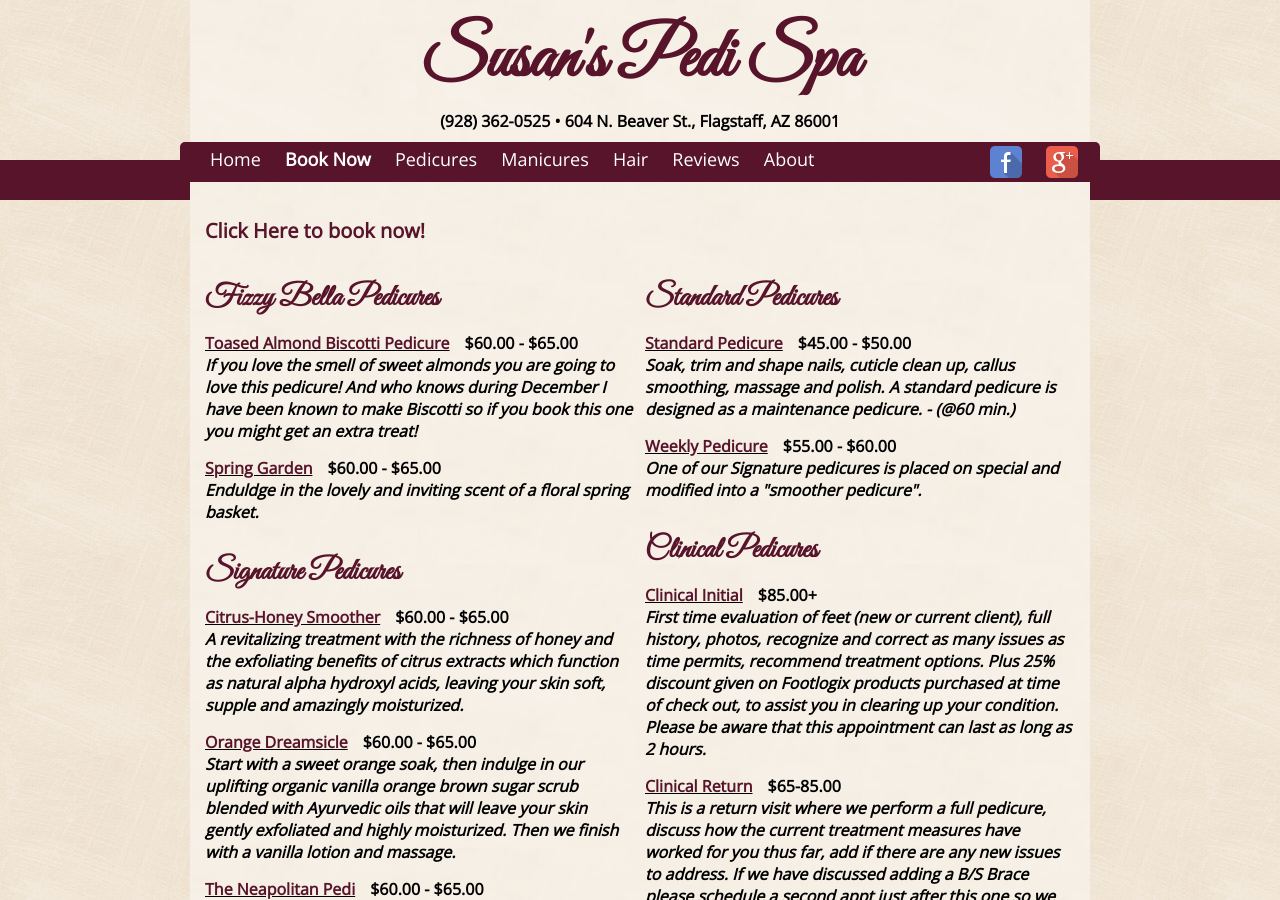
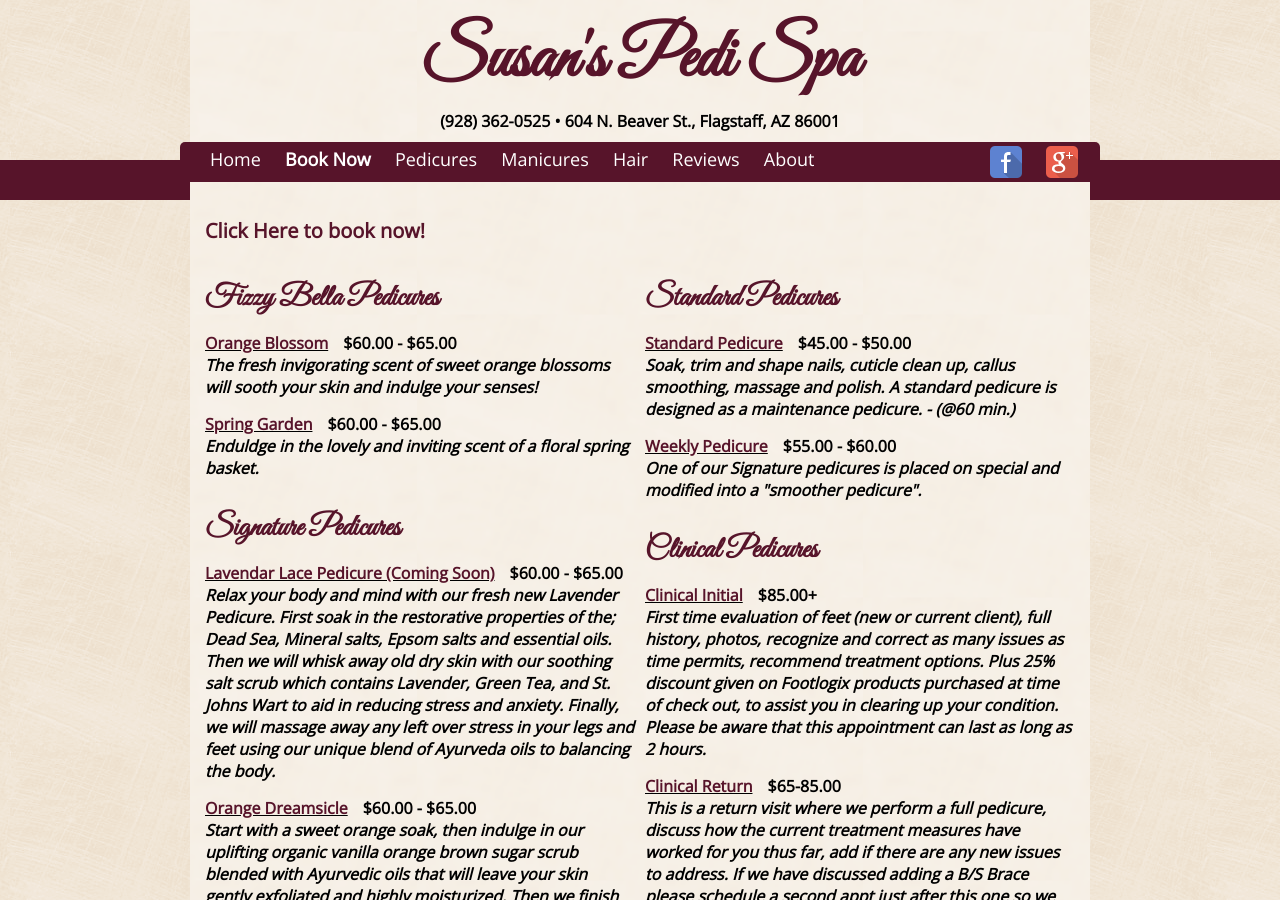
Before and after one commit to susanspedispa/susanspedispa.github.io, a Jekyll site: the page built from menu/pedicures.html, in a window 1280 px wide and 900 px high. Built offline with Jekyll 4.4.1, drawn with Linux system fonts in a browser that asks for light colours.

Commit message:
Update pedicures.yml

```diff
--- a/_data/pedicures.yml
+++ b/_data/pedicures.yml
@@ -3,23 +3,24 @@ menu:
   groups:
     - name: Fizzy Bella Pedicures
       treatments:
-        - name: Toased Almond Biscotti Pedicure
+        - name: Orange Blossom
           price: $60.00 - $65.00
           description: >
-            If you love the smell of sweet almonds you are going to love this pedicure!
-            And who knows during December I have been known to make Biscotti so if you book
-            this one you might get an extra treat!
+           The fresh invigorating scent of sweet orange blossoms will sooth your skin and indulge your senses!
         - name: Spring Garden
           price: $60.00 - $65.00
           description: >
             Enduldge in the lovely and inviting scent of a floral spring basket.
     - name: Signature Pedicures
       treatments:
-        - name: Citrus-Honey Smoother
+        - name: Lavendar Lace Pedicure (Coming Soon)
           price: $60.00 - $65.00
           description: >
-           A revitalizing treatment with the richness of honey and the exfoliating benefits of citrus extracts
-           which function as natural alpha hydroxyl acids, leaving your skin soft, supple and amazingly moisturized.
+           Relax your body and mind with our fresh new Lavender Pedicure. First soak in the restorative properties of the;
+           Dead Sea,  Mineral salts, Epsom salts and essential oils. Then we will whisk away old dry skin with our soothing
+           salt scrub which contains Lavender, Green Tea, and St. Johns Wart to aid in reducing stress and anxiety.
+           Finally, we will massage away any left over stress in your legs and feet using our unique blend of Ayurveda oils
+           to balancing the body.
         - name: Orange Dreamsicle
           price: $60.00 - $65.00
           description: >
```
